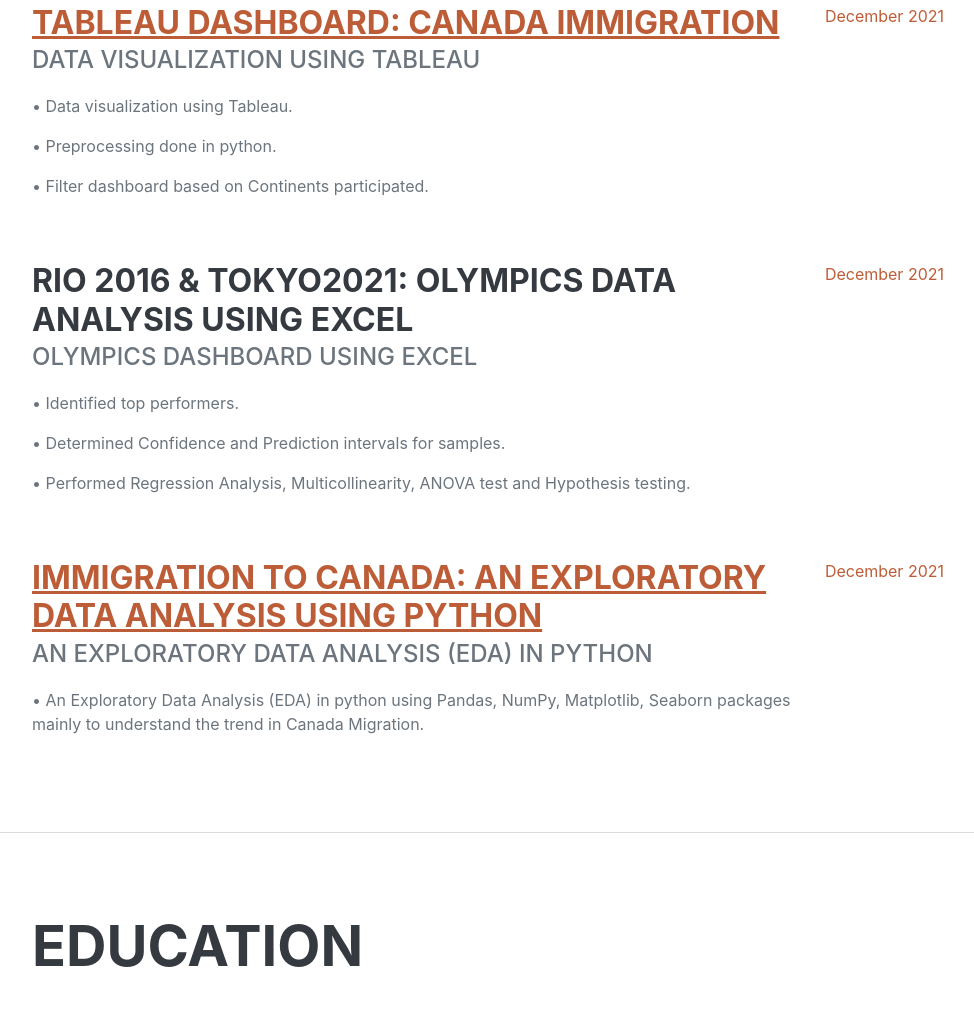
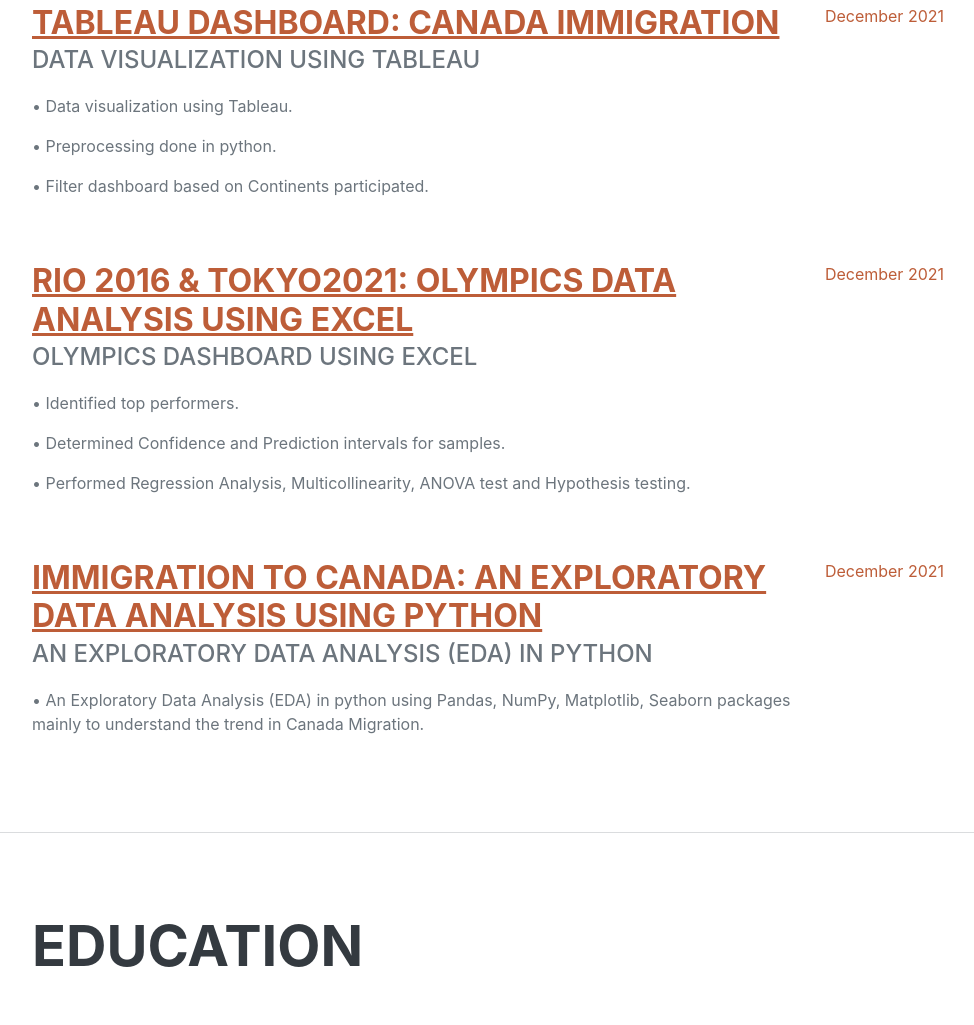
Before and after one commit to AlluNiya/AlluNiya.github.io, a plain HTML site: page index.html in a window 1280 px wide. Shown: the part 1958-2983 px from the top of the page, without its empty margins (288-1262 px from the left). Drawn offline with nearby package versions, Linux system fonts and the light colour scheme; a web font is replaced by a local one.

Commit message:
Update index.html

```diff
--- a/index.html
+++ b/index.html
@@ -119,7 +119,7 @@
 
                      <div class="d-flex flex-column flex-md-row justify-content-between">
                         <div class="flex-grow-1">
-                            <h3 class="mb-0">Rio 2016 & Tokyo2021: Olympics Data Analysis using Excel</h3>
+                            <h3 class="mb-0"><a href="https://medium.com/@alluniya26/rio-2016-tokyo-2021-olympics-data-analysis-using-excel-296671978e92">Rio 2016 & Tokyo2021: Olympics Data Analysis using Excel</a></h3>
                             <div class="subheading mb-3">Olympics Dashboard using Excel</div>
                             <p>• Identified top performers.</p>
                             <p>• Determined Confidence and Prediction intervals for samples.</p>
```
